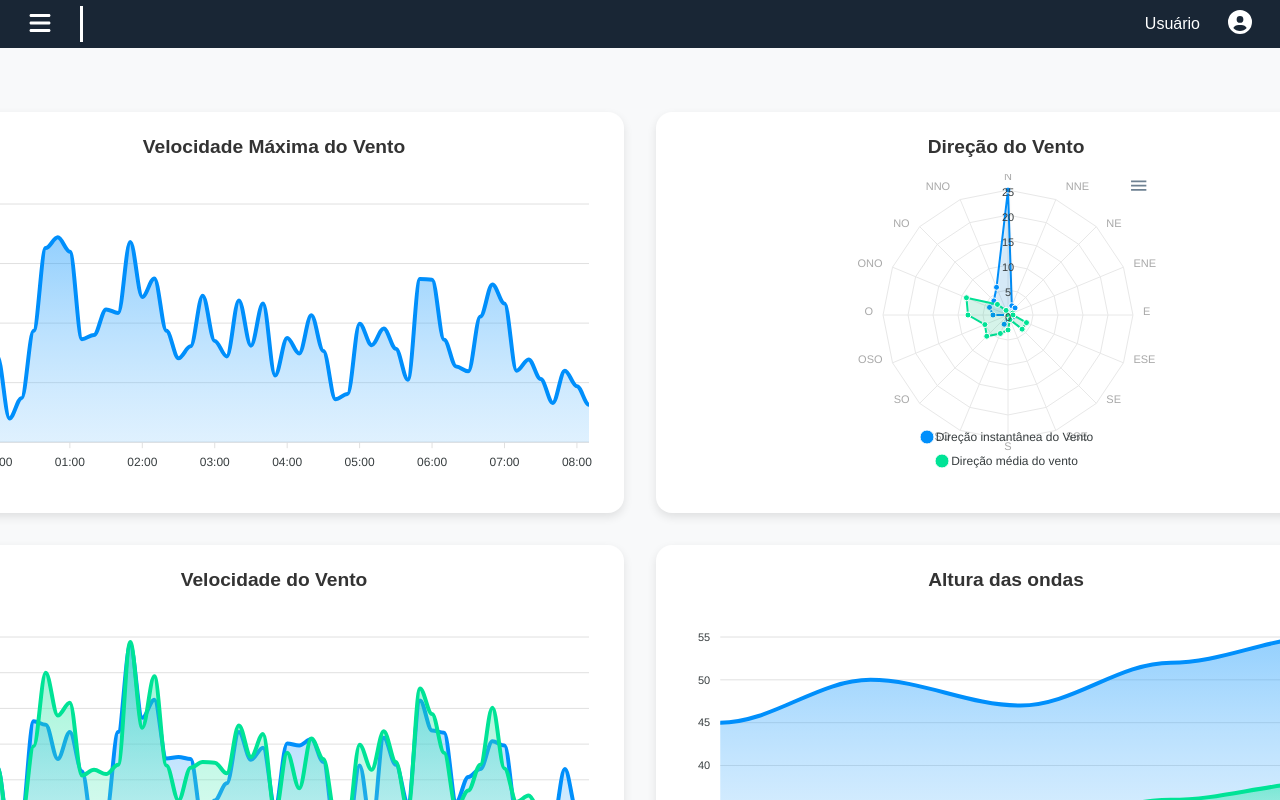
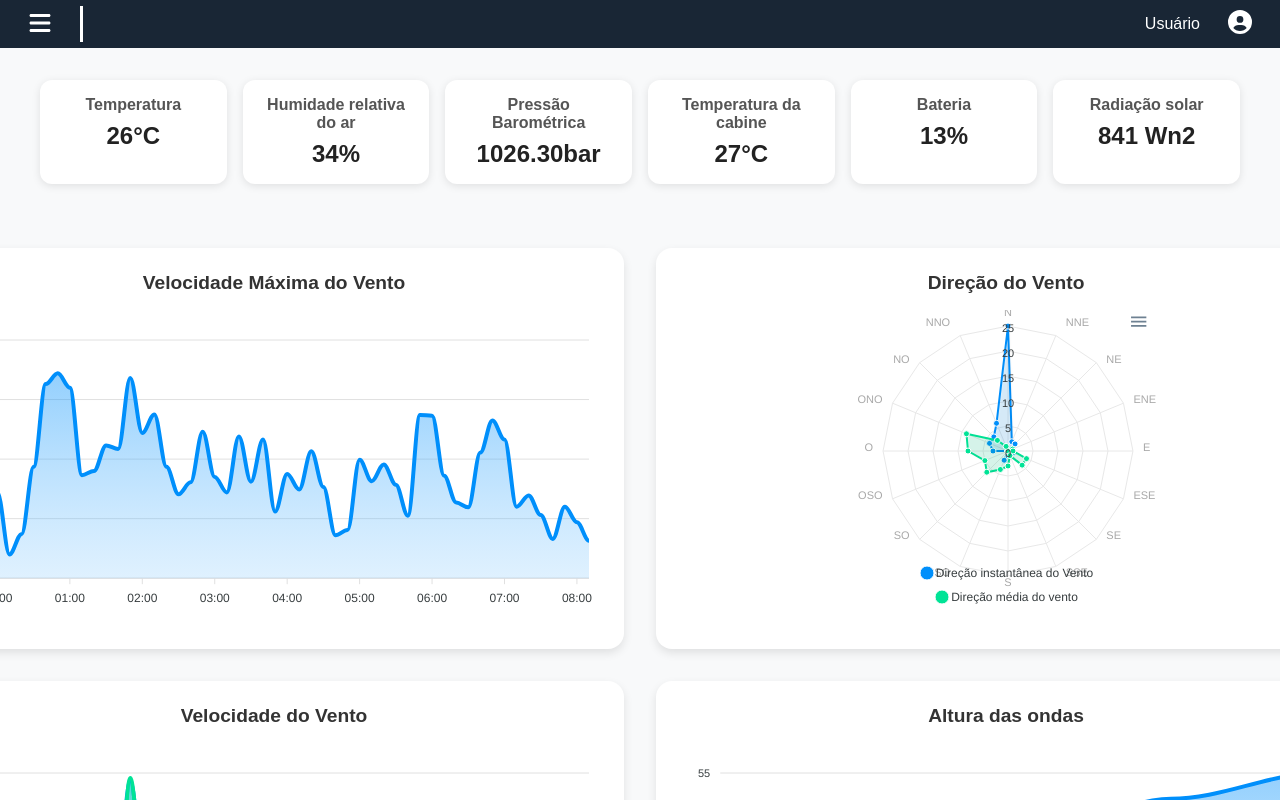
Before and after one commit to AndreHVentura/Cloud.io, a React (Create React App) app in the folder front/: page /home in a window 1280 px wide. Shown: the top 800 px of the page. Built offline with nearby package versions, Linux system fonts and the light colour scheme.

Commit message:
adição dos widgets

```diff
--- a/front/src/components/ChargeWidget.tsx
+++ b/front/src/components/ChargeWidget.tsx
@@ -1 +1,31 @@
 //MOSTRAR CARGA DE BATERIA DO SENSOR
+import styled from "styled-components";
+
+export default function TempWidget() {
+  return (
+    <Card>
+      <Title>Bateria</Title>
+      <Value>13%</Value>
+    </Card>
+  );
+}
+
+const Card = styled.div`
+  background: white;
+  padding: 1rem;
+  border-radius: 12px;
+  box-shadow: 0 2px 8px rgba(0, 0, 0, 0.1);
+  text-align: center;
+`;
+
+const Title = styled.h3`
+  font-size: 1rem;
+  color: #555;
+  margin-bottom: 0.5rem;
+`;
+
+const Value = styled.p`
+  font-size: 1.5rem;
+  font-weight: bold;
+  color: #222;
+`;
--- a/front/src/components/HumWidget.tsx
+++ b/front/src/components/HumWidget.tsx
@@ -1 +1,31 @@
 //MOSTRAR DADOS DE HUMIDADE DO AR
+import styled from "styled-components";
+
+export default function TempWidget() {
+  return (
+    <Card>
+      <Title>Humidade relativa do ar</Title>
+      <Value>34%</Value>
+    </Card>
+  );
+}
+
+const Card = styled.div`
+  background: white;
+  padding: 1rem;
+  border-radius: 12px;
+  box-shadow: 0 2px 8px rgba(0, 0, 0, 0.1);
+  text-align: center;
+`;
+
+const Title = styled.h3`
+  font-size: 1rem;
+  color: #555;
+  margin-bottom: 0.5rem;
+`;
+
+const Value = styled.p`
+  font-size: 1.5rem;
+  font-weight: bold;
+  color: #222;
+`;
--- a/front/src/components/Maincontent.tsx
+++ b/front/src/components/Maincontent.tsx
@@ -1,13 +1,27 @@
 import styled from "styled-components";
 import WeatherDashboard from "./WeatherDashboard";
+import TempWidget from "./TempWidget";
+import HumWidget from "./HumWidget";
+import PressWidget from "./PressWidget";
+import TempCabineWidget from "./TempCabineWidget";
+import ChargeWidget from "./ChargeWidget";
+import SolarRadiationWidget from "./SolarRadiationWidget";
 
 export default function MainContent() {
     return(
       <Main>
-        <MainDiv>
-          <WeatherDashboard />
-        </MainDiv>
-      </Main>
+      <MainDiv>
+        <WidgetsContainer>
+          <TempWidget />
+          <HumWidget />
+          <PressWidget />
+          <TempCabineWidget />
+          <ChargeWidget />
+          <SolarRadiationWidget />
+        </WidgetsContainer>
+        <WeatherDashboard />
+      </MainDiv>
+    </Main>
     );
   };
 
@@ -23,3 +37,10 @@ const MainDiv = styled.div`
    max-width: 1200px;
    width: 100%;
 `;
+
+const WidgetsContainer = styled.div`
+  display: grid;
+  grid-template-columns: repeat(auto-fit, minmax(160px, 1fr));
+  gap: 1rem;
+  margin-bottom: 2rem;
+`;
--- a/front/src/components/PressWidget.tsx
+++ b/front/src/components/PressWidget.tsx
@@ -1 +1,31 @@
 //MOSTRAR PRESSÃO BAROMETRICA
+import styled from "styled-components";
+
+export default function TempWidget() {
+  return (
+    <Card>
+      <Title>Pressão Barométrica</Title>
+      <Value>1026.30bar</Value>
+    </Card>
+  );
+}
+
+const Card = styled.div`
+  background: white;
+  padding: 1rem;
+  border-radius: 12px;
+  box-shadow: 0 2px 8px rgba(0, 0, 0, 0.1);
+  text-align: center;
+`;
+
+const Title = styled.h3`
+  font-size: 1rem;
+  color: #555;
+  margin-bottom: 0.5rem;
+`;
+
+const Value = styled.p`
+  font-size: 1.5rem;
+  font-weight: bold;
+  color: #222;
+`;
--- a/front/src/components/SolarRadiationWidget.tsx
+++ b/front/src/components/SolarRadiationWidget.tsx
@@ -3,3 +3,33 @@
 // Esse valor tende a ser 0 à noite e começa a subir ao nascer do sol.
 
 // Conclusão: Muito provavelmente é a radiação solar incidente. Os valores zerados indicam que os dados foram registrados durante a madrugada.
+import styled from "styled-components";
+
+export default function TempWidget() {
+  return (
+    <Card>
+      <Title>Radiação solar</Title>
+      <Value>841 Wn2</Value>
+    </Card>
+  );
+}
+
+const Card = styled.div`
+  background: white;
+  padding: 1rem;
+  border-radius: 12px;
+  box-shadow: 0 2px 8px rgba(0, 0, 0, 0.1);
+  text-align: center;
+`;
+
+const Title = styled.h3`
+  font-size: 1rem;
+  color: #555;
+  margin-bottom: 0.5rem;
+`;
+
+const Value = styled.p`
+  font-size: 1.5rem;
+  font-weight: bold;
+  color: #222;
+`;
--- a/front/src/components/TempCabineWidget.tsx
+++ b/front/src/components/TempCabineWidget.tsx
@@ -1 +1,31 @@
 //MOSTRAR TEMPERATURA DA CABINE EM GRAUS CELCIUS
+import styled from "styled-components";
+
+export default function TempWidget() {
+  return (
+    <Card>
+      <Title>Temperatura da cabine</Title>
+      <Value>27°C</Value>
+    </Card>
+  );
+}
+
+const Card = styled.div`
+  background: white;
+  padding: 1rem;
+  border-radius: 12px;
+  box-shadow: 0 2px 8px rgba(0, 0, 0, 0.1);
+  text-align: center;
+`;
+
+const Title = styled.h3`
+  font-size: 1rem;
+  color: #555;
+  margin-bottom: 0.5rem;
+`;
+
+const Value = styled.p`
+  font-size: 1.5rem;
+  font-weight: bold;
+  color: #222;
+`;
--- a/front/src/components/TempWidget.tsx
+++ b/front/src/components/TempWidget.tsx
@@ -1 +1,31 @@
 //MOSTRAR TEMPERATURA AMBIENTE EM GRAUS CELCIUS
+import styled from "styled-components";
+
+export default function TempWidget() {
+  return (
+    <Card>
+      <Title>Temperatura</Title>
+      <Value>26°C</Value>
+    </Card>
+  );
+}
+
+const Card = styled.div`
+  background: white;
+  padding: 1rem;
+  border-radius: 12px;
+  box-shadow: 0 2px 8px rgba(0, 0, 0, 0.1);
+  text-align: center;
+`;
+
+const Title = styled.h3`
+  font-size: 1rem;
+  color: #555;
+  margin-bottom: 0.5rem;
+`;
+
+const Value = styled.p`
+  font-size: 1.5rem;
+  font-weight: bold;
+  color: #222;
+`;
```
